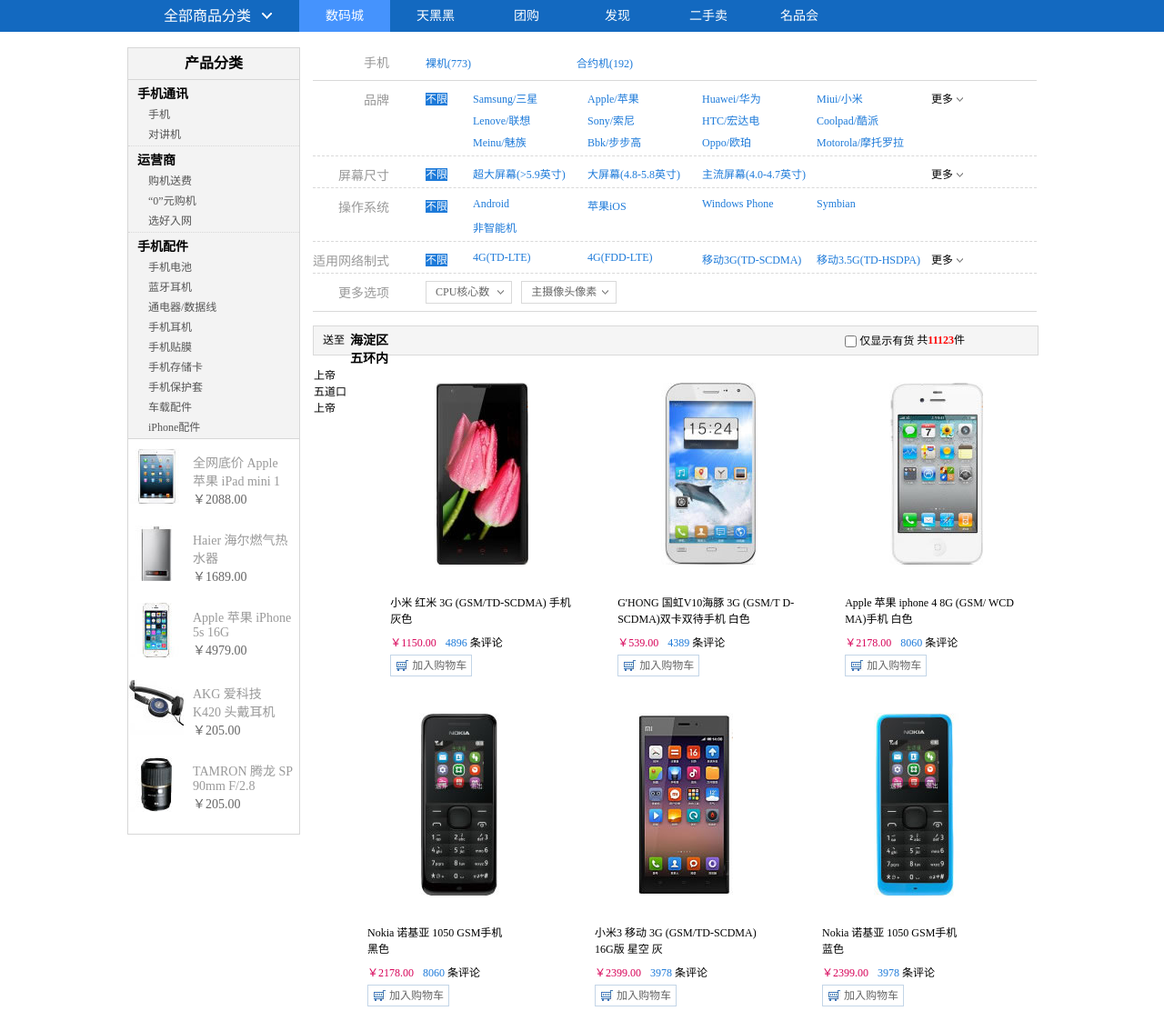
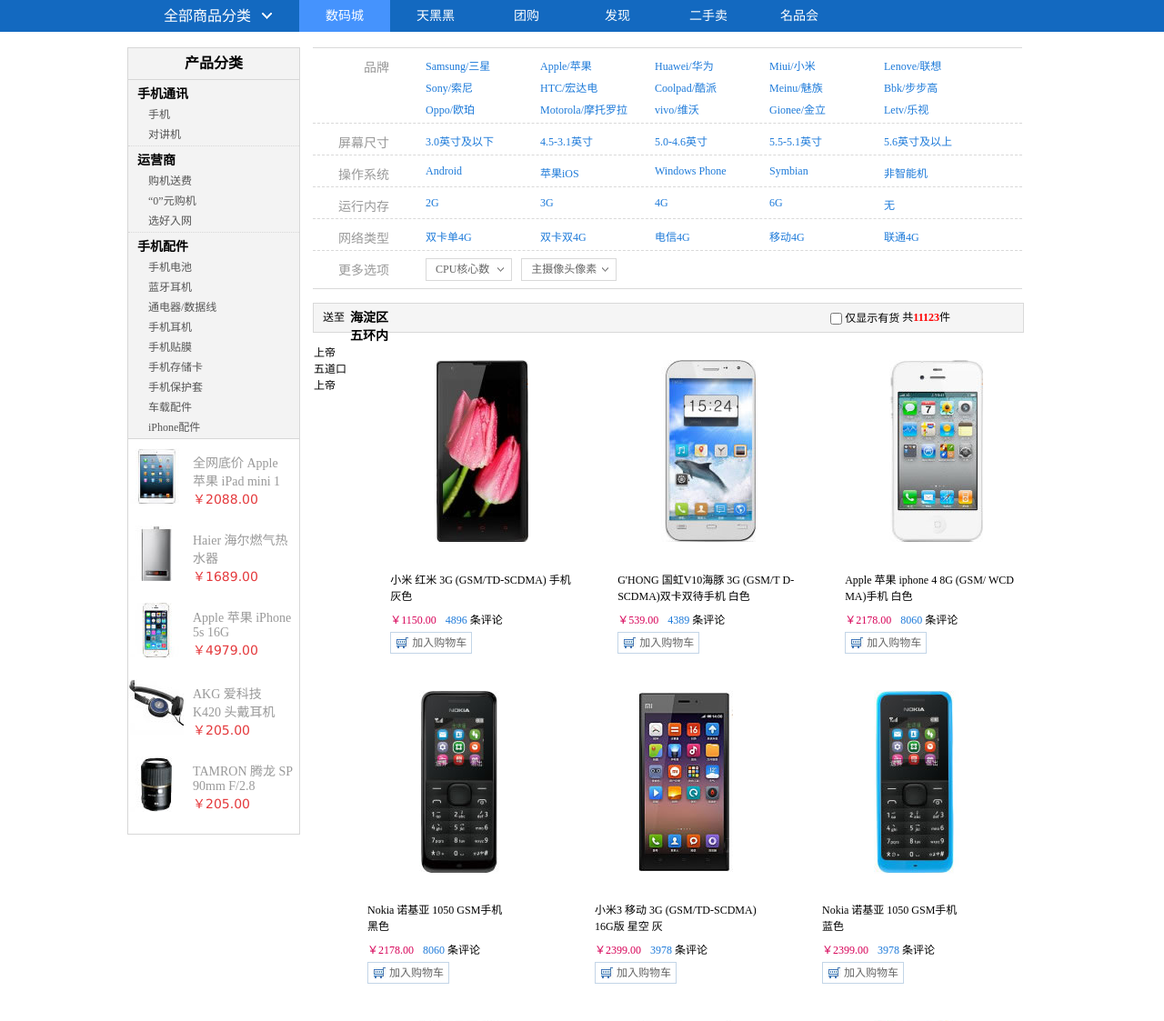
Before and after one commit to meishadevs/store-vue, a PHP site: page /select.html in a window 1280 px wide. Shown: the part 125-1248 px from the top of the page at 91% size. Run offline with PHP 8.4, Linux system fonts and the light colour scheme.

Commit message:
修复了商品筛选页的部分bug

```diff
--- a/css/index.css
+++ b/css/index.css
@@ -246,7 +246,7 @@
 
 .productList-bottom .product-item .product-info {
     width: 83px;
-    padding-top: 32px;
+    padding-top: 44px;
 }
 
 /* 商品的名称 */
--- a/css/select.css
+++ b/css/select.css
@@ -52,6 +52,11 @@
 .shopClassNav .shop-item li a {
     color: #555;
 }
+
+.shopClassNav .shop-item li a:hover {
+    color: #c81623;;
+}
+
 /* 商品分类 导航 e */
 
 /* 左侧的商品列表 s */
@@ -72,23 +77,27 @@
 }
 
 .leftArea .shop-name a {
-    color: #999999
+    color: #999;
 }
 
-.leftArea .shop-price a {
-    color: #666;
+.leftArea .shop-name a:hover {
+    color: #C81623;
 }
+
+.leftArea .shop-price {
+    color: #e4393c;
+    font-weight: 400;
+    font-family: Verdana;
+}
+
 /* 左侧的商品列表 e */
 
 /* 商品筛选部分 s */
 .screening-box {
-    width: 796px;
+    width: 780px;
 }
 
 .screeningHeader {
-    width: 100%;
-    height: 36px;
-    line-height: 36px;
     border-bottom: solid 1px #d9d9d9;
 }
 
@@ -124,7 +133,7 @@
 }
 
 .screeningBody ul {
-    width: 504px;
+    width: 655px;
 }
 
 .screeningBody li {
@@ -135,6 +144,10 @@
 
 .screeningBody li a {
     color: #1d7ad9;;
+}
+
+.screeningBody li a:hover {
+    color: #C81623;
 }
 
 /* 更多按钮 */
@@ -170,7 +183,7 @@
 /* 商品筛选部分 e */
 
 .addInfo {
-    width: 100%;
+    width: 780px;
     height: 31px;
     background-color: #f5f5f5;
     border: solid 1px #d9d9d9;
--- a/css/shopcar.css
+++ b/css/shopcar.css
@@ -369,9 +369,10 @@
 }
 
 .invoice-content .invoice-name {
-    width: 137px;
+    width: 127px;
     height: 22px;
     line-height: 22px;
+    padding-left: 10px;
     margin-left: 5px;
     border: solid 1px #ccc;
 }
--- a/select.html
+++ b/select.html
@@ -120,10 +120,10 @@
                     <dd>
                         <ul>
                             <li>
-                                <a href="javascript:;">手机</a>
+                                <a href="proinfo.html">手机</a>
                             </li>
                             <li>
-                                <a href="javascript:;">对讲机</a>
+                                <a href="proinfo.html">对讲机</a>
                             </li>
                         </ul>
                     </dd>
@@ -133,13 +133,13 @@
                     <dd>
                         <ul>
                             <li>
-                                <a href="javascript:;">购机送费</a>
+                                <a href="proinfo.html">购机送费</a>
                             </li>
                             <li>
-                                <a href="javascript:;">“0”元购机</a>
+                                <a href="proinfo.html">“0”元购机</a>
                             </li>
                             <li>
-                                <a href="javascript:;">选好入网</a>
+                                <a href="proinfo.html">选好入网</a>
                             </li>
                         </ul>
                     </dd>
@@ -149,31 +149,31 @@
                     <dd>
                         <ul>
                             <li>
-                                <a href="javascript:;">手机电池</a>
+                                <a href="proinfo.html">手机电池</a>
                             </li>
                             <li>
-                                <a href="javascript:;">蓝牙耳机</a>
+                                <a href="proinfo.html">蓝牙耳机</a>
                             </li>
                             <li>
-                                <a href="javascript:;">通电器/数据线</a>
+                                <a href="proinfo.html">通电器/数据线</a>
                             </li>
                             <li>
-                                <a href="javascript:;">手机耳机</a>
+                                <a href="proinfo.html">手机耳机</a>
                             </li>
                             <li>
-                                <a href="javascript:;">手机贴膜</a>
+                                <a href="proinfo.html">手机贴膜</a>
                             </li>
                             <li>
-                                <a href="javascript:;">手机存储卡</a>
+                                <a href="proinfo.html">手机存储卡</a>
                             </li>
                             <li>
-                                <a href="javascript:;">手机保护套</a>
+                                <a href="proinfo.html">手机保护套</a>
                             </li>
                             <li>
-                                <a href="javascript:;">车载配件</a>
+                                <a href="proinfo.html">车载配件</a>
                             </li>
                             <li>
-                                <a href="javascript:;">iPhone配件</a>
+                                <a href="proinfo.html">iPhone配件</a>
                             </li>
                         </ul>
                     </dd>
@@ -186,76 +186,76 @@
                 <ul>
                     <li class="shop-item clearfix">
                         <div class="shop-image fl">
-                            <a href="javascript:;">
+                            <a href="proinfo.html">
                                 <img src="images/shop17.jpg" alt="商品图片"/>
                             </a>
                         </div>
                         <div class="shop-info fl">
                             <p class="shop-name">
-                                <a href="javascript:;">全网底价 Apple 苹果 iPad mini 1</a>
+                                <a href="proinfo.html">全网底价 Apple 苹果 iPad mini 1</a>
                             </p>
                             <p class="shop-price">
-                                <a href="javascript:;">￥2088.00</a>
+                                ￥2088.00
                             </p>
                         </div>
                     </li>
                     <li class="shop-item clearfix">
                         <div class="shop-image fl">
-                            <a href="javascript:;">
+                            <a href="proinfo.html">
                                 <img src="images/shop18.jpg" alt="商品图片"/>
                             </a>
                         </div>
                         <div class="shop-info fl">
                             <p class="shop-name">
-                                <a href="javascript:;">Haier 海尔燃气热水器</a>
+                                <a href="proinfo.html">Haier 海尔燃气热水器</a>
                             </p>
                             <p class="shop-price">
-                                <a href="javascript:;">￥1689.00</a>
+                                ￥1689.00
                             </p>
                         </div>
                     </li>
                     <li class="shop-item clearfix">
                         <div class="shop-image fl">
-                            <a href="javascript:;">
+                            <a href="proinfo.html">
                                 <img src="images/shop19.jpg" alt="商品图片"/>
                             </a>
                         </div>
                         <div class="shop-info fl">
                             <p class="shop-name">
-                                <a href="javascript:;">Apple 苹果 iPhone 5s 16G</a>
+                                <a href="proinfo.html">Apple 苹果 iPhone 5s 16G</a>
                             </p>
                             <p class="shop-price">
-                                <a href="javascript:;">￥4979.00</a>
+                                ￥4979.00
                             </p>
                         </div>
                     </li>
                     <li class="shop-item clearfix">
                         <div class="shop-image fl">
-                            <a href="javascript:;">
+                            <a href="proinfo.html">
                                 <img src="images/shop20.jpg" alt="商品图片"/>
                             </a>
                         </div>
                         <div class="shop-info fl">
                             <p class="shop-name">
-                                <a href="javascript:;">AKG 爱科技 K420 头戴耳机</a>
+                                <a href="proinfo.html">AKG 爱科技 K420 头戴耳机</a>
                             </p>
                             <p class="shop-price">
-                                <a href="javascript:;">￥205.00</a>
+                                ￥205.00
                             </p>
                         </div>
                     </li>
                     <li class="shop-item clearfix">
                         <div class="shop-image fl">
-                            <a href="javascript:;">
+                            <a href="proinfo.html">
                                 <img src="images/shop21.jpg" alt="商品图片"/>
                             </a>
                         </div>
                         <div class="shop-info fl">
                             <p class="shop-name">
-                                <a href="javascript:;">TAMRON 腾龙 SP 90mm F/2.8</a>
+                                <a href="proinfo.html">TAMRON 腾龙 SP 90mm F/2.8</a>
                             </p>
                             <p class="shop-price">
-                                <a href="javascript:;">￥205.00</a>
+                                ￥205.00
                             </p>
                         </div>
                     </li>
@@ -272,101 +272,87 @@
             <!-- 商品筛选区 s -->
             <div class="screening-box">
                 <div class="screeningHeader">
-                    <dl class="clearfix">
-                        <dt class="fl">手机</dt>
-                        <dd class="fl">
-                            <ul class="clearfix">
-                                <li class="fl"><a href="javascript:;">裸机(773)</a></li>
-                                <li class="fl"><a href="javascript:;">合约机(192)</a></li>
+                </div>
+                <div class="screeningBody">
+                    <dl class="clearfix mp-brands">
+                        <dt class="fl">品牌</dt>
+                        <dd class="fl clearfix">
+                            <ul class="fl clearfix">
+                                <li>
+                                    <a href="javascript:;" data="mp-brands">Samsung/三星</a>
+                                </li>
+                                <li>
+                                    <a href="javascript:;" data="mp-brands">Apple/苹果</a>
+                                </li>
+                                 <li>
+                                    <a href="javascript:;" data="mp-brands">Huawei/华为</a>
+                                </li>
+                                 <li>
+                                    <a href="javascript:;" data="mp-brands">Miui/小米</a>
+                                </li>
+                                 <li>
+                                    <a href="javascript:;" data="mp-brands">Lenove/联想</a>
+                                </li>
+                                 <li>
+                                    <a href="javascript:;" data="mp-brands">Sony/索尼</a>
+                                </li>
+                                 <li>
+                                    <a href="javascript:;" data="mp-brands">HTC/宏达电</a>
+                                </li>
+                                 <li>
+                                    <a href="javascript:;" data="mp-brands">Coolpad/酷派</a>
+                                </li>
+                                 <li>
+                                    <a href="javascript:;" data="mp-brands">Meinu/魅族</a>
+                                </li>
+                                 <li>
+                                    <a href="javascript:;" data="mp-brands">Bbk/步步高</a>
+                                </li>
+                                 <li>
+                                    <a href="javascript:;" data="mp-brands">Oppo/欧珀</a>
+                                </li>
+                                 <li>
+                                    <a href="javascript:;" data="mp-brands">Motorola/摩托罗拉</a>
+                                </li>
+                                <li>
+                                    <a href="javascript:;" data="mp-brands">vivo/维沃</a>
+                                </li>
+                                <li>
+                                    <a href="javascript:;" data="mp-brands">Gionee/金立</a>
+                                </li>
+                                <li>
+                                    <a href="javascript:;" data="mp-brands">Letv/乐视</a>
+                                </li>
                             </ul>
+
                         </dd>
                     </dl>
-                </div>
-                <div class="screeningBody">
-                    <dl class="clearfix">
-                        <dt class="fl">品牌</dt>
+                    <dl class="clearfix screen-size">
+                        <dt class="fl">屏幕尺寸</dt>
                         <dd class="fl clearfix">
-                            <div class="limit fl">
-                                <a href="javascript:;">不限</a>
-                            </div>
                             <ul class="fl clearfix">
                                 <li>
-                                    <a href="javascript:;">Samsung/三星</a>
+                                    <a href="javascript:;">3.0英寸及以下</a>
                                 </li>
                                 <li>
-                                    <a href="javascript:;">Apple/苹果</a>
+                                    <a href="javascript:;">4.5-3.1英寸</a>
                                 </li>
-                                 <li>
-                                    <a href="javascript:;">Huawei/华为</a>
+                                <li>
+                                    <a href="javascript:;">5.0-4.6英寸</a>
                                 </li>
-                                 <li>
-                                    <a href="javascript:;">Miui/小米</a>
+                                <li>
+                                    <a href="javascript:;">5.5-5.1英寸</a>
                                 </li>
-                                 <li>
-                                    <a href="javascript:;">Lenove/联想</a>
+                                <li>
+                                    <a href="javascript:;">5.6英寸及以上</a>
                                 </li>
-                                 <li>
-                                    <a href="javascript:;">Sony/索尼</a>
-                                </li>
-                                 <li>
-                                    <a href="javascript:;">HTC/宏达电</a>
-                                </li>
-                                 <li>
-                                    <a href="javascript:;">Coolpad/酷派</a>
-                                </li>
-                                 <li>
-                                    <a href="javascript:;">Meinu/魅族</a>
-                                </li>
-                                 <li>
-                                    <a href="javascript:;">Bbk/步步高</a>
-                                </li>
-                                 <li>
-                                    <a href="javascript:;">Oppo/欧珀</a>
-                                </li>
-                                 <li>
-                                    <a href="javascript:;">Motorola/摩托罗拉</a>
-                                </li>
+                            </ul>
 
-                            </ul>
-                            <div class="more fl">
-                                <a href="javascript:;">
-                                    更多
-                                    <img src="images/icon/down.png" alt=""/>
-                                </a>
-                            </div>
                         </dd>
                     </dl>
-                    <dl class="clearfix">
-                        <dt class="fl">屏幕尺寸</dt>
-                        <dd class="fl clearfix">
-                            <div class="limit fl">
-                                <a href="javascript:;">不限</a>
-                            </div>
-                            <ul class="fl clearfix">
-                                <li>
-                                    <a href="javascript:;">超大屏幕(>5.9英寸)</a>
-                                </li>
-                                <li>
-                                    <a href="javascript:;">大屏幕(4.8-5.8英寸)</a>
-                                </li>
-                                <li>
-                                    <a href="javascript:;">主流屏幕(4.0-4.7英寸)</a>
-                                </li>
-                            </ul>
-                            <div class="more fl">
-                                <a href="javascript:;">
-                                    更多
-                                    <img src="images/icon/down.png" alt=""/>
-                                </a>
-                            </div>
-                        </dd>
-                    </dl>
-                    <dl class="clearfix">
+                    <dl class="clearfix operating-system">
                         <dt class="fl">操作系统</dt>
                         <dd class="fl clearfix">
-                            <div class="limit fl">
-                                <a href="javascript:;">不限</a>
-                            </div>
                             <ul class="fl clearfix">
                                 <li>
                                     <a href="javascript:;">Android</a>
@@ -386,32 +372,50 @@
                             </ul>
                         </dd>
                     </dl>
-                    <dl class="clearfix">
-                        <dt class="fl">适用网络制式</dt>
+                    <dl class="clearfix run-memory">
+                        <dt class="fl">运行内存</dt>
                         <dd class="fl clearfix">
-                            <div class="limit fl">
-                                <a href="javascript:;">不限</a>
-                            </div>
                             <ul class="fl clearfix">
                                 <li>
-                                    <a href="javascript:;">4G(TD-LTE)</a>
+                                    <a href="javascript:;">2G</a>
                                 </li>
                                 <li>
-                                    <a href="javascript:;">4G(FDD-LTE)</a>
+                                    <a href="javascript:;">3G</a>
                                 </li>
                                 <li>
-                                    <a href="javascript:;">移动3G(TD-SCDMA)</a>
+                                    <a href="javascript:;">4G</a>
                                 </li>
                                 <li>
-                                    <a href="javascript:;">移动3.5G(TD-HSDPA)</a>
+                                    <a href="javascript:;">6G</a>
+                                </li>
+                                <li>
+                                    <a href="javascript:;">无</a>
                                 </li>
                             </ul>
-                            <div class="more fl">
-                                <a href="javascript:;">
-                                    更多
-                                    <img src="images/icon/down.png" alt=""/>
-                                </a>
-                            </div>
+
+                        </dd>
+                    </dl>
+                    <dl class="clearfix network-type">
+                        <dt class="fl">网络类型</dt>
+                        <dd class="fl clearfix">
+                            <ul class="fl clearfix">
+                                <li>
+                                    <a href="javascript:;">双卡单4G</a>
+                                </li>
+                                <li>
+                                    <a href="javascript:;">双卡双4G</a>
+                                </li>
+                                <li>
+                                    <a href="javascript:;">电信4G</a>
+                                </li>
+                                <li>
+                                    <a href="javascript:;">移动4G</a>
+                                </li>
+                                <li>
+                                    <a href="javascript:;">联通4G</a>
+                                </li>
+                            </ul>
+
                         </dd>
                     </dl>
                 </div>
@@ -1042,5 +1046,6 @@
     <script src="js/util.js"></script>
     <script src="js/config.js"></script>
     <script src="js/common.js"></script>
+    <script src="js/select.js"></script>
 </body>
 </html>
--- a/shopcar.html
+++ b/shopcar.html
@@ -195,7 +195,7 @@
     <section class="invoice-info inner-c">
         <div class="title">发票信息</div>
         <div class="invoice-content">
-            <form action="save.php">
+            <form>
                 <div class="use">
                     <input id="use-invoice" type="checkbox"/>
                     <label for="use-invoice">需要发票</label>
@@ -234,8 +234,8 @@
                     <input type="text" class="invoice-name" placeholder="阿斯顿"/>
                 </div>
                 <div class="button">
-                    <input type="submit" class="save" value="保存"/>
-                    <input type="submit" class="cancel" value="取消"/>
+                    <input type="button" class="save" value="保存"/>
+                    <input type="button" class="cancel" value="取消"/>
                 </div>
             </form>
         </div>
```
Also changed, not shown: index.html (+23 -23 lines), js/select.js (added, +18 -0 lines), images/food2.png (added), images/food3.png (added), images/food4.png (added), images/food5.png (added), images/food6.png (added), images/food7.png (added).
